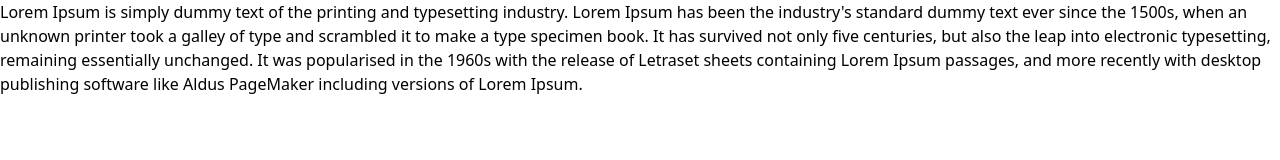
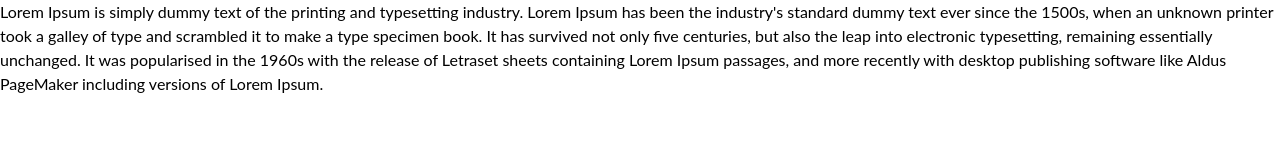
Before and after one commit to finessevanes/portfolio, a Gatsby site: page /about in a window 1280 px wide. Built offline with nearby package versions, Linux system fonts and the light colour scheme; Gatsby itself is replaced by a stand-in of ours.

Commit message:
add google font

```diff
--- a/src/pages/about.js
+++ b/src/pages/about.js
@@ -2,7 +2,7 @@
 
 const About = () => {
   return (
-    <p>
+    <p className='font-lato'>
     Lorem Ipsum is simply dummy text of the printing and typesetting industry. Lorem Ipsum has been the industry's standard dummy text ever since the 1500s, when an unknown printer took a galley of type and scrambled it to make a type specimen book. It has survived not only five centuries, but also the leap into electronic typesetting, remaining essentially unchanged. It was popularised in the 1960s with the release of Letraset sheets containing Lorem Ipsum passages, and more recently with desktop publishing software like Aldus PageMaker including versions of Lorem Ipsum.
 </p>
   )
--- a/src/styles/global.css
+++ b/src/styles/global.css
@@ -1,3 +1,4 @@
 @tailwind base;
 @tailwind components;
 @tailwind utilities;
+@import url('https://fonts.googleapis.com/css2?family=Lato:wght@300&display=swap');
--- a/tailwind.config.js
+++ b/tailwind.config.js
@@ -3,7 +3,8 @@
     "./src/**/*.{js,jsx,ts,tsx}",
   ],
   theme: {
-    extend: {
+    fontFamily: {
+      lato: ['Lato, sans-serif']
     },
   },
   plugins: [],
```
